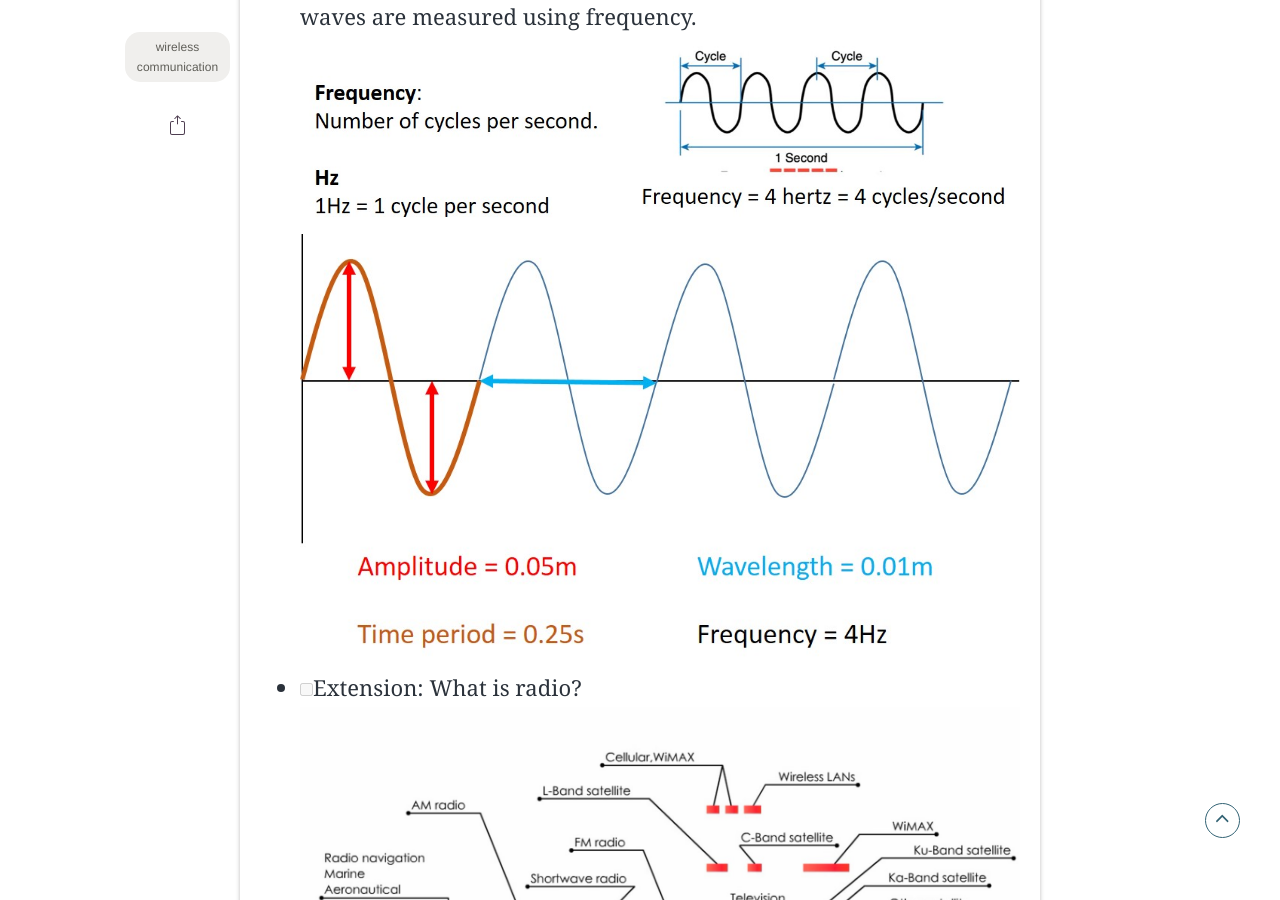
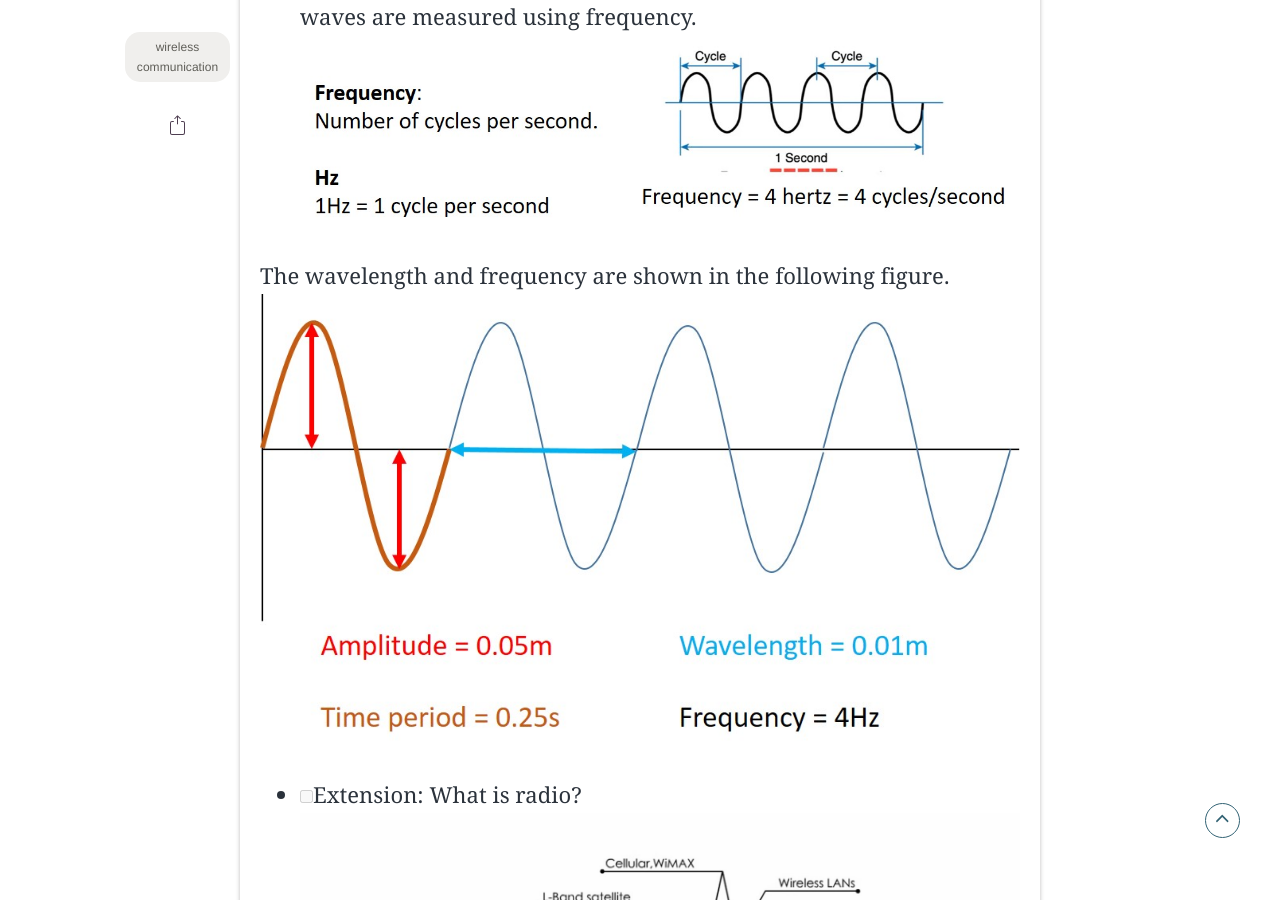
Before and after one commit to peisong0109/peisong.github.io, a Jekyll site: the page built from _posts/2022-06-04-Wireless-Communication.md, in a window 1280 px wide and 900 px high, scrolled down 2007 px. Built offline with Jekyll 4.4.1, drawn with Linux system fonts in a browser that asks for light colours; some web fonts are replaced; comment, search, counter and statistics services are not loaded.

Commit message:
Update 2022-06-04-Wireless-Communication.md

```diff
--- a/_posts/2022-06-04-Wireless-Communication.md
+++ b/_posts/2022-06-04-Wireless-Communication.md
@@ -19,6 +19,8 @@ Different types of signals are used in communication between the devices for wir
  - [ ] Extension: What is wavelength and frequency?
  Electromagnetic waves are measured using frequency.
 ![What is frequency?](./assets/img/posts/20220604/Frequency.jpg)
+
+The wavelength and frequency are shown in the following figure.
  ![Wavelength](./assets/img/posts/20220604/Wavelength.jpg)
  - [ ]  Extension: What is radio?
 ![Radio Wave](./assets/img/posts/20220604/RadioWave.jpg)
```
